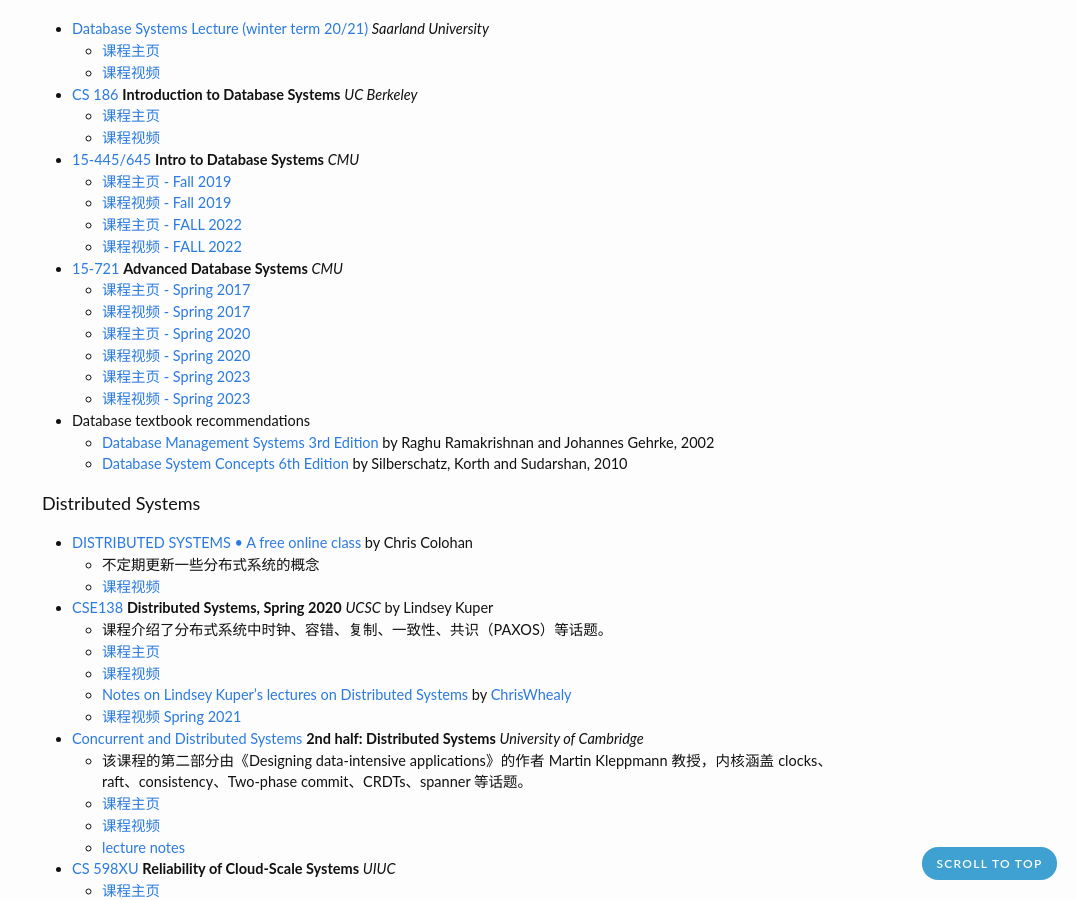
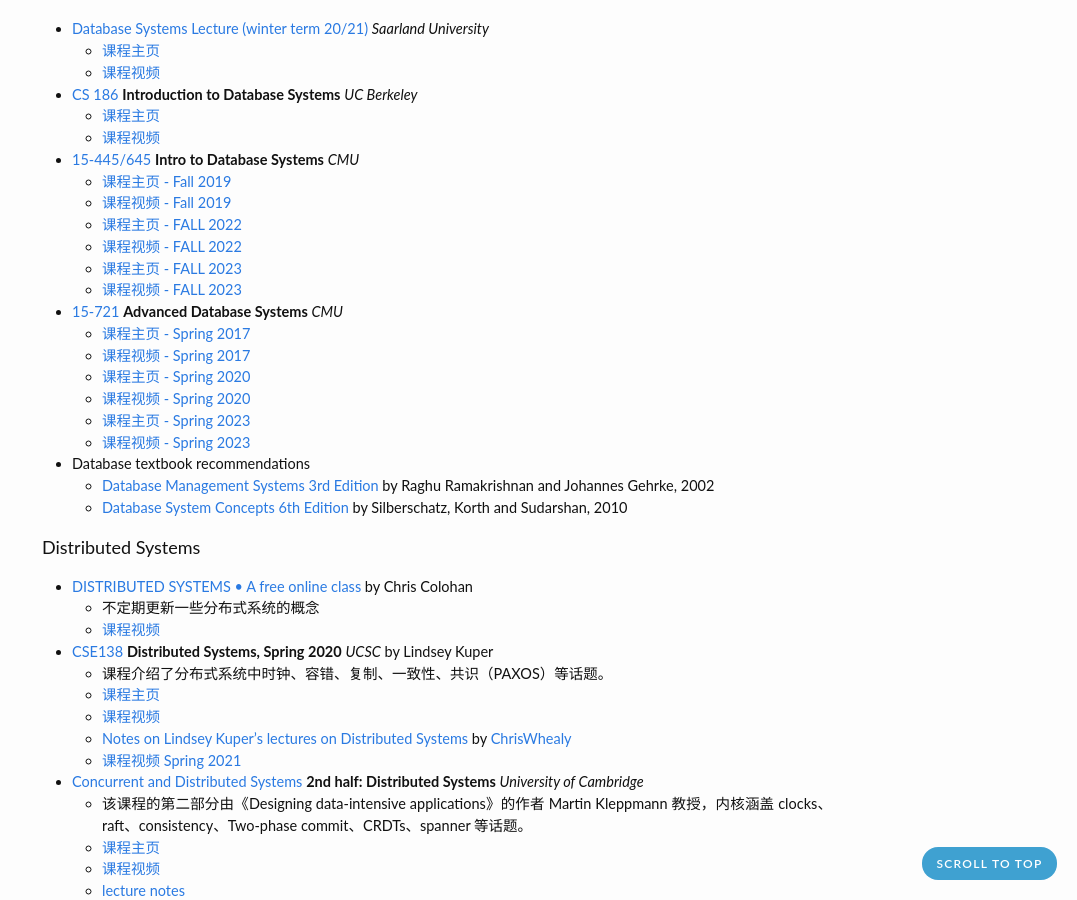
Before and after one commit to zhjwpku/zhjwpku.github.io, a Jekyll site: the page built from _posts/2018-09-16-awesome-cs-courses.md, in a window 1280 px wide and 900 px high, scrolled down 1905 px. Shown: the whole window, without its empty margins (203-1280 px from the left). Built offline with Jekyll 4.4.1, drawn with Linux system fonts in a browser that asks for light colours; comment, search, counter and statistics services are not loaded.

Commit message:
CMU Intro to Database Systems (15-445/645 - Fall 2023)
Signed-off-by: Zhao Junwang <zhjwpku@gmail.com>

```diff
--- a/_posts/2018-09-16-awesome-cs-courses.md
+++ b/_posts/2018-09-16-awesome-cs-courses.md
@@ -101,6 +101,8 @@
   - [课程视频 - Fall 2019](https://www.youtube.com/playlist?list=PLSE8ODhjZXjbohkNBWQs_otTrBTrjyohi)
   - [课程主页 - FALL 2022](https://15445.courses.cs.cmu.edu/fall2022/)
   - [课程视频 - FALL 2022](https://www.youtube.com/playlist?list=PLSE8ODhjZXjaKScG3l0nuOiDTTqpfnWFf)
+  - [课程主页 - FALL 2023](https://15445.courses.cs.cmu.edu/fall2023/)
+  - [课程视频 - FALL 2023](https://www.youtube.com/playlist?list=PLSE8ODhjZXjbj8BMuIrRcacnQh20hmY9g)
 - [15-721][15721] **Advanced Database Systems** *CMU*
   - [课程主页 - Spring 2017](https://15721.courses.cs.cmu.edu/spring2017/schedule.html)
   - [课程视频 - Spring 2017](https://www.youtube.com/playlist?list=PLSE8ODhjZXjYgTIlqf4Dy9KQpQ7kn1Tl0)
```
